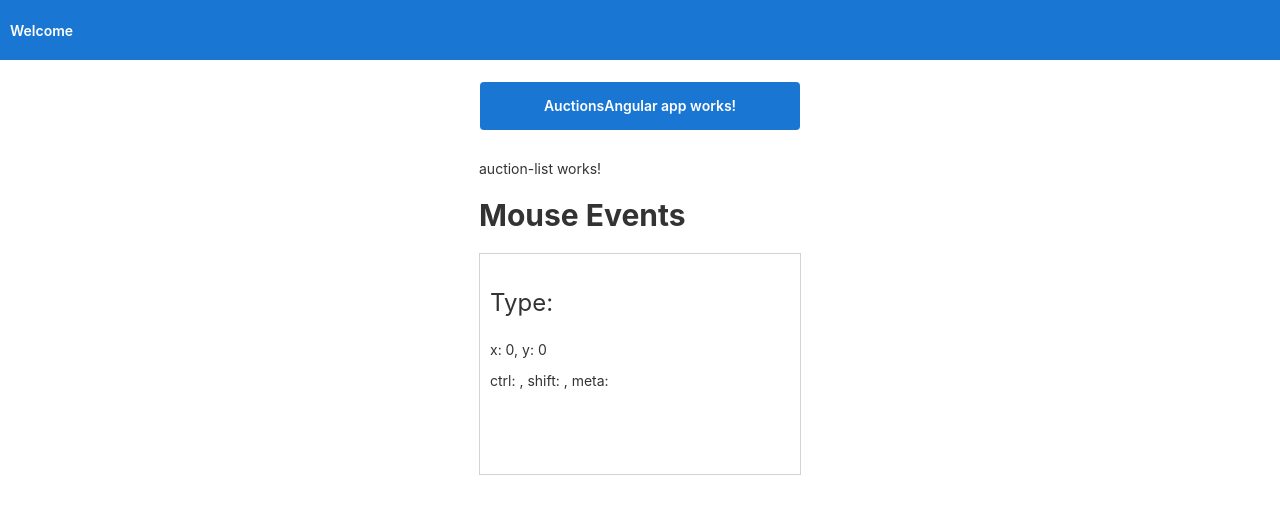
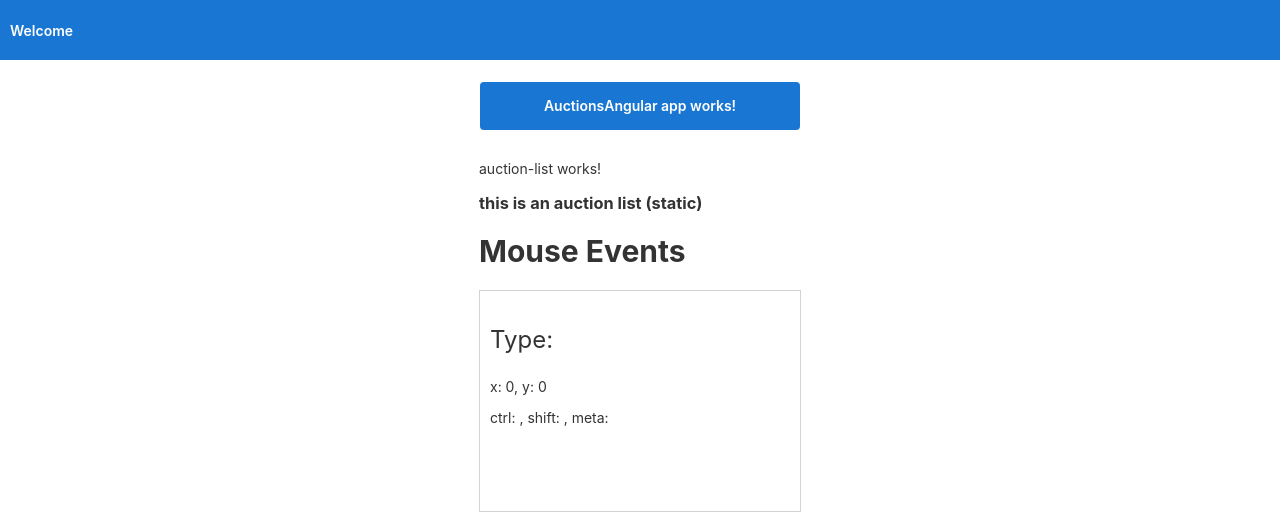
Before and after one commit to sagerpascal/AuctionAngular, an Angular app: page / in a window 1280 px wide. Shown: the top 514 px of the page. Built offline with nearby package versions, Linux system fonts and the light colour scheme.

Commit message:
task#03 headerTitle @Input

```diff
--- a/src/app/app.component.html
+++ b/src/app/app.component.html
@@ -150,6 +150,6 @@
   <div class="card highlight-card card-small">
     <span>{{ title }} app works!</span>
   </div>
-  <app-auction-list></app-auction-list>
+  <app-auction-list headerTitle="this is an auction list (static)"></app-auction-list>
 
 </div>
--- a/src/app/auction-list/auction-list.component.html
+++ b/src/app/auction-list/auction-list.component.html
@@ -1,2 +1,3 @@
 <p>auction-list works!</p>
+<h3>{{headerTitle}}</h3>
 <app-mouse-event-display></app-mouse-event-display>
```
Also changed, not shown: src/app/auction-list/auction-list.component.ts (+4 -3 lines).
